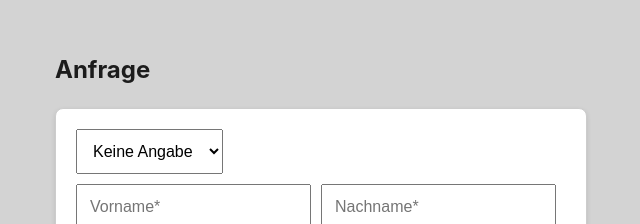
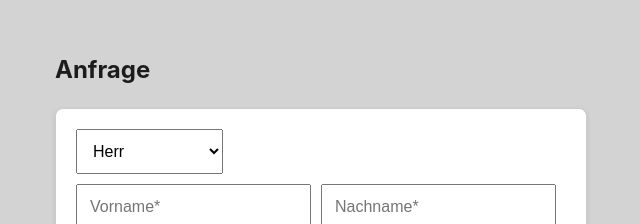
Before and after one commit to buchristo/immoDemo, a React (Vite) app in the folder immodemoFRONT/Immo-Demo/: page / in a window 1280 px wide. Shown: the top 224 px of the page, without its empty margins (319-959 px from the left). Built offline with nearby package versions, Linux system fonts and the light colour scheme.

Commit message:
change initial title field now points on title useState

```diff
--- a/immodemoFRONT/Immo-Demo/src/components/RequestForm.jsx
+++ b/immodemoFRONT/Immo-Demo/src/components/RequestForm.jsx
@@ -4,7 +4,7 @@ import PreferredContact from "./PreferredContact";
 import SuitorRequest from "./SuitorRequest";
 
 export default function RequestForm(){
-const [title, setTitle] = useState("keine Angabe");
+const [title, setTitle] = useState("Herr");
 const [firstName, setFirstName] = useState("");
 const [lastName, setLastName] = useState("");
 const [company, setCompany] = useState("");
@@ -93,6 +93,7 @@ const handleSubmit = async (e) => {
                             contactViaFax = {contactViaFax}
                             contactViaPhone = {contactViaPhone}
                             contactViaMobile = {contactViaMobile}
+                            title = {title}
                         />
                         <PreferredContact
                             setContactViaEmail = {setContactViaEmail}
--- a/immodemoFRONT/Immo-Demo/src/components/SuitorData.jsx
+++ b/immodemoFRONT/Immo-Demo/src/components/SuitorData.jsx
@@ -15,17 +15,17 @@ export default function SuitorData({
     setEmail,
     contactViaFax,
     contactViaPhone,
-    contactViaMobile
-
+    contactViaMobile,
+    title
 }){
 
         return (
             <>
                 <div className="selectContainer">
-                    <select name="anrede" id="title" onChange={(e) => setTitle(e.target.value)}>
-                        <option value="keine Angabe">Keine Angabe</option>
+                    <select name="anrede" id="title" value={title} onChange={(e) => setTitle(e.target.value)}>
                         <option value="Herr">Herr</option>
                         <option value="Frau">Frau</option>
+                        <option value="keine Angabe">Keine Angabe</option>
                     </select>
                 </div>
                 <div className="nameContainer">
```
